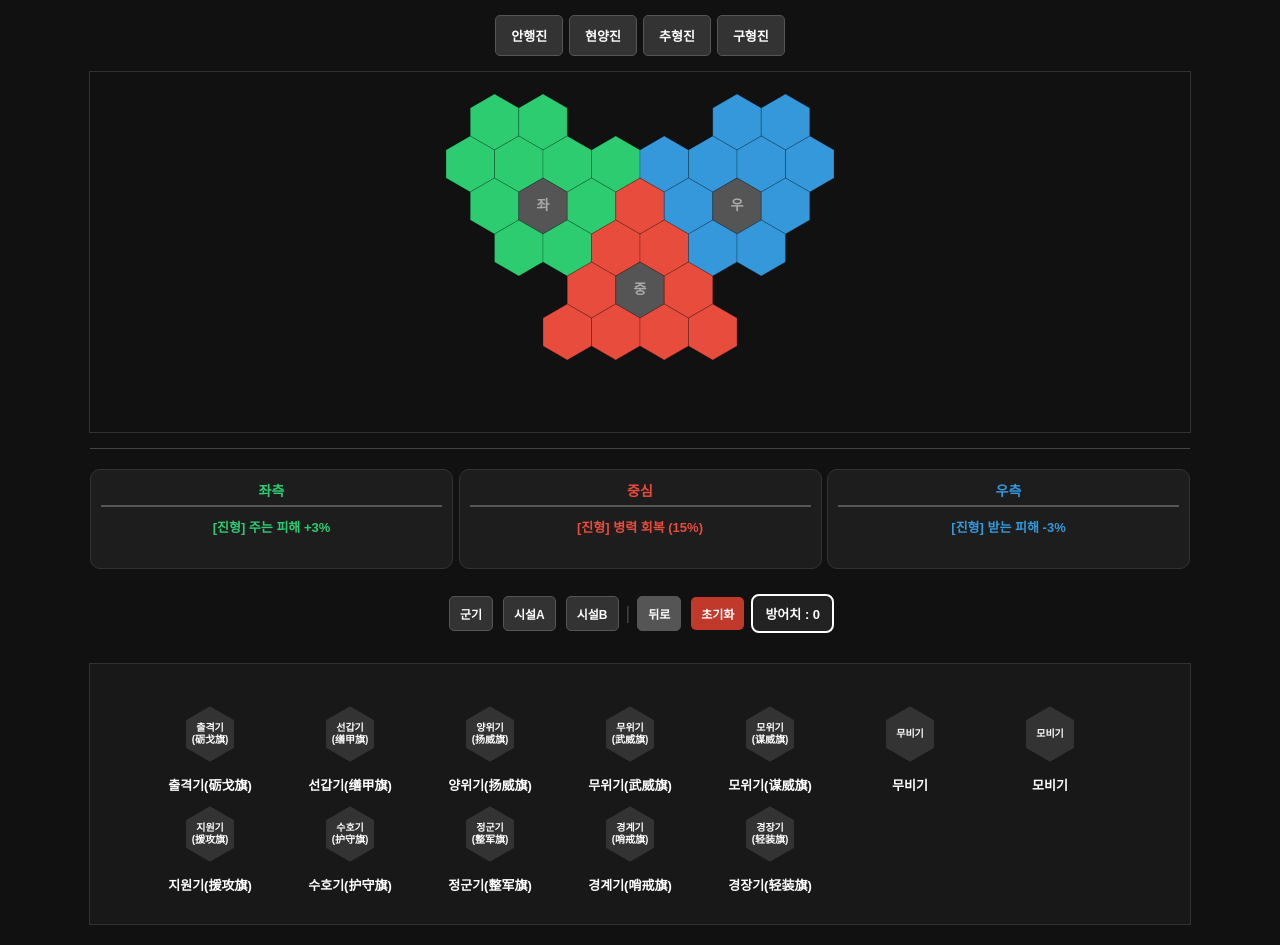
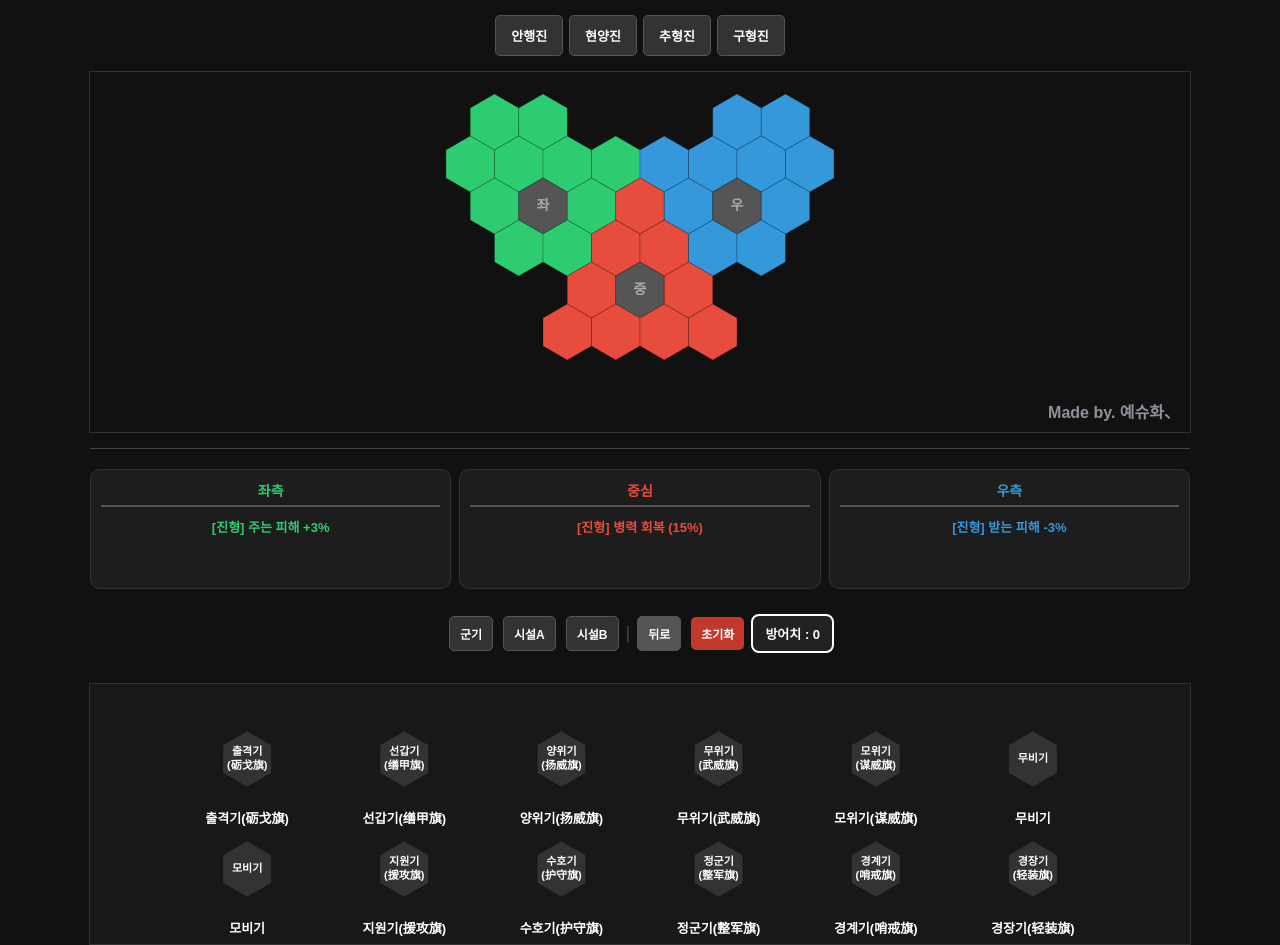
Before and after one commit to Shuhua0/ShuHuaS23, a plain HTML site: page index.html in a window 1280 px wide. Drawn offline with Linux system fonts and the light colour scheme.

Commit message:
Add files via upload

```diff
--- a/index.html
+++ b/index.html
@@ -29,15 +29,23 @@
   .effects {
     width: 98%; max-width: 1100px; display:flex; flex-direction: row;
     justify-content: space-between; margin:15px 0; border-top:1px solid #444; padding-top:20px;
-    gap: 5px;
+    gap: 8px;
   }
   .effect {
-    width: 33%; text-align:left; background: rgba(255,255,255,0.05);
+    width: 33.3%; text-align:left; background: rgba(255,255,255,0.05);
     padding: 10px; border-radius: 10px; box-sizing: border-box; border: 1px solid #333;
-    min-height: 100px;
+    min-height: 120px;
   }
+
+  /* 모바일 전용: 노트(효과창) 크기 확대 */
+  @media (max-width: 768px) {
+    .effect { min-height: 180px; padding: 12px; }
+    .effect .title { font-size: 16px !important; }
+    .opt-name { font-size: 14px !important; }
+    .opt-desc { font-size: 13px !important; }
+  }
+
   .effect .title { font-size:14px; color:#fff; margin-bottom:10px; font-weight:bold; text-align:center; border-bottom: 2px solid #555; padding-bottom: 5px; }
-
   .formation-base { font-size: 13px; font-weight: bold; margin-bottom: 8px; text-align: center; }
   .opt-item { margin-top:8px; line-height:1.4; border-left: 3px solid #666; padding-left: 8px; background: rgba(0,0,0,0.2); padding: 5px; border-radius: 0 5px 5px 0; }
   .opt-name { font-weight: bold; font-size: 12px; color: #fff; display: block; }
@@ -88,7 +96,7 @@
 <canvas id="palette" width="1100" height="260"></canvas>
 
 <script>
-// --- [데이터 및 초기화] ---
+// --- [데이터 및 구성] ---
 const itemImages = {
   "목책(栅栏)": "https://i.imgur.com/nVMAJ2m.png", "치차(辎车)": "https://i.imgur.com/afcSPeq.png", "울타리(拒马)": "https://i.imgur.com/YcOXVbc.png",
   "깃발 수레(旌轩)": "https://i.imgur.com/JyTTiw9.png", "의장(医帐)": "https://i.imgur.com/4lBRS9S.png", "호교(辘桥)": "https://i.imgur.com/hFnnrv4.png",
@@ -97,7 +105,7 @@ const itemImages = {
   "대항영(御敌营)": "https://i.imgur.com/elTTSPe.png", "연영(连营)": "https://i.imgur.com/eawBuwS.png", "사다리차(搭天车)": "https://i.imgur.com/IMHQI2u.png",
   "충차(冲车)": "https://i.imgur.com/HE7GYNM.png", "검문소(门岗)": "https://i.imgur.com/NVJvfMC.png", "벽력차(霹雳车)": "https://i.imgur.com/04eZJwo.png",
   "장군 막사(虎帐)": "https://i.imgur.com/tvh1gqs.png", "말뚝(暗桩)": "https://i.imgur.com/gpcqzQy.png", "쇠사슬(铁索)": "https://i.imgur.com/RubufVY.png",
-  "선등영(先登营)": "https://i.imgur.com/LiDfbfG.png", "초소(哨岗)": "https://i.imgur.com/XkPOhd0.png", "호분영(虎贪营)": "https://i.imgur.com/um5SUWc.png"
+  "선등영(先登营)": "https://i.imgur.com/LiDfbfG.png", "초소(哨岗)": "https://i.imgur.com/XkPOhd0.png", "호분영(虎탐영)": "https://i.imgur.com/um5SUWc.png"
 };
 
 const loadedImages = {};
@@ -114,7 +122,7 @@ var currentBoard = "안행진", currentCategory = "군기", placedItems = [], dr
 var itemOptions = {
   "출격기(砺戈旗)": "병종 S, 주는 피해 +3% 받는 피해 +3%", "선갑기(缮甲旗)": "병종 S, 주는 피해 -3% 받는 피해 -3%", "양위기(扬威旗)": "성씨 장수 존재 시 첫 턴 감면 -15%, 매턴 5% 감소", "무위기(武威旗)": "주는 피해 +5%, 무력 +18", "모위기(谋威旗)": "주는 피해 +5%, 지력 +15", "무비기": "받는 피해 -4%, 통솔 +30", "모비기": "받는 피해 -4%, 지력 +15", "지원기(援攻旗)": "주는 피해 -5%, 동료가 주는 피해 +6%", "수호기(护守旗)": "주는 피해 -5%, 동료가 받는 피해 -5%", "정군기(整军旗)": "전투 후 자신의 부상병 65% 회복", "경계기(哨戒旗)": "통솔 +40, 회심/계책 피해 30% 감소", "경장기(轻装旗)": "통솔 +40, 지속 상태 피해 30% 감소",
   "목책(栅栏)": "우군 중 최고 병력 장수가 피해 20% 분담", "치차(辎车)": "자신 무기 피해 1회, 우군 병력 회복", "울타리(拒马)": "피해 받을 때마다 적군 피해(턴당 2회)", "깃발 수레(旌轩)": "피해 받을 때마다 주장 속성 증가", "전고(战鼓)": "액티브 실패 시 재발동 시도", "목수(木兽)": "적 치료 금지 또는 연소 부여", "파장탑(破障塔)": "디버프 2회 부여 시 방어 획득", "인화차(引火车)": "지속 피해 +6%, 필중 획득", "대항영(御敌营)": "초과 치료량 기반 적군 피해", "연영(连营)": "치료 후 감면 및 피해 증가", "목우유마(木牛流马)": "홀수 턴 아군 2명 치료", "경차(轻车)": "(소폭 버프) 누적 치료량 기반 적군 피해", "사다리차(搭天车)": "6,7턴 회심/계책 대폭 강화", "충차(冲车)": "턴당 회심/계책 확률 누적", "검문소(门岗)": "회심/계책 시 아군 치료", "벽력차(霹雳车)": "짝수 턴 적군 피해 및 피해율 증가", "의장(医帐)": "3,6턴 회복 및 35% 정화", "호교(辘桥)": "전법 발동 시 속성 중첩 증가",
-  "장군 막사(虎帐)": "모든 속성 +5", "말뚝(暗桩)": "짝수 턴 받는 피해 -5%", "쇠사슬(铁索)": "통솔 +20, 피해 40% 전이", "선등영(先登营)": "속도 +15, 주는 피해 +2%", "초소(哨岗)": "큰 피해 받을 때마다 감면 중첩", "호분영(虎탐영)": "3,6턴 단일 적군 피해"
+  "장군 막사(虎帐)": "모든 속성 +5", "말뚝(暗桩)": "짝수 턴 받는 피해 -5%", "쇠사슬(铁索)": "통솔 +20, 피해 40% 전이", "선등영(先등영)": "속도 +15, 주는 피해 +2%", "초소(哨岗)": "큰 피해 받을 때마다 감면 중첩", "호분영(虎탐영)": "3,6턴 단일 적군 피해"
 };
 
 var formationEffects = { "안행진":["주는 피해 +3%","병력 회복 (15%)","받는 피해 -3%"], "현양진":["전법 확률 +2%","전법 피해 +3%","제어 대상 피해 +4%"], "추형진":["치료 효과 +3%","받는 피해 -3%","받는 치료 +4%"], "구형진":["피해량 조절 -4%","회심 피해 +4%","의병 획득"] };
@@ -135,7 +143,7 @@ var boardSpecificA = {
 var categoryItems = {
   "군기":["출격기(砺戈旗)","선갑기(缮甲旗)","양위기(扬威旗)","무위기(武威旗)","모위기(谋威旗)","무비기","모비기","지원기(援攻旗)","수호기(护守旗)","정군기(整军旗)","경계기(哨戒旗)","경장기(轻装旗)"].map(n => ({name:n,type:"1",cat:"군기"})),
   "시설A":[],
-  "시설B":[{name:"장군 막사(虎帐)",type:"2-1",cat:"시설B"},{name:"말뚝(暗桩)",type:"2-2",cat:"시설B"},{name:"쇠사슬(铁索)",type:"2-3",cat:"시설B"},{name:"선등영(先登营)",type:"2-2",cat:"시설B"},{name:"초소(哨岗)",type:"2-3",cat:"시설B"},{name:"호분영(虎贪营)",type:"2-1",cat:"시설B"}]
+  "시설B":[{name:"장군 막사(虎帐)",type:"2-1",cat:"시설B"},{name:"말뚝(暗桩)",type:"2-2",cat:"시설B"},{name:"쇠사슬(铁索)",type:"2-3",cat:"시설B"},{name:"선등영(先登营)",type:"2-2",cat:"시설B"},{name:"초소(哨岗)",type:"2-3",cat:"시설B"},{name:"호분영(虎탐영)",type:"2-1",cat:"시설B"}]
 };
 
 // --- [보조 함수] ---
@@ -178,7 +186,10 @@ function drawShape(ctx, x, y, type, fill, isPalette, itemName, cells) {
       paletteCells.forEach(p => drawHex(ctx, p.x, p.y, HEX_SIZE, fill));
       let cX = paletteCells.reduce((a,b)=>a+b.x,0)/paletteCells.length;
       let cY = paletteCells.reduce((a,b)=>a+b.y,0)/paletteCells.length;
-      if (type === "1") { drawTwoLineText(ctx, itemName, cX, cY, 10); return; }
+
+      let nameSize = (window.innerWidth <= 768) ? 14 : 11;
+      if (type === "1") { drawTwoLineText(ctx, itemName, cX, cY, nameSize); return; }
+
       const img = loadedImages[itemName];
       if (img) {
           if(type === "3-2") cY -= 15; if(type === "3-3") cY += 10;
@@ -213,11 +224,14 @@ function drawShape(ctx, x, y, type, fill, isPalette, itemName, cells) {
   }
 }
 
+// --- [메인 렌더링 수정: 워터마크 추가] ---
 function renderBoard() {
   if(!bctx) return;
   bctx.clearRect(0, 0, 1100, 360);
   var board = boards[currentBoard], defenseScore = 0;
   var dragCells = (draggingItem && draggingItem.snap) ? getTargetCells(draggingItem.snap.r, draggingItem.snap.c, draggingItem.type) : [];
+
+  // 1. 타일 그리기
   for (var r = 0; r < board.length; r++) {
     var row = board[r], ox = (1100 - row.length * HEX_W) / 2;
     for (var c = 0; c < row.length; c++) {
@@ -236,11 +250,25 @@ function renderBoard() {
       }
     }
   }
+
+  // 2. 배치된 아이템 그리기
   placedItems.forEach(it => {
     let details = getItemDetails(it.name);
     if(details) drawShape(bctx, 0, 0, details.type, "rgba(0,0,0,0)", false, it.name, it.cells);
   });
+
+  // 3. 드래깅 아이템 그리기
   if (draggingItem && draggingItem.snap) drawShape(bctx, 0, 0, draggingItem.type, "rgba(0,0,0,0)", false, draggingItem.name, dragCells);
+
+  // 4. 워터마크 추가 (Canvas 우측 하단)
+  bctx.fillStyle = "#e6e6fa";
+  bctx.font = "bold 16px sans-serif"; // 폰트 크기 확대
+  bctx.textAlign = "right";
+  bctx.textBaseline = "bottom";
+  bctx.globalAlpha = 0.6; // 살짝 투명하게
+  bctx.fillText("Made by. 예슈화、", 1090, 350);
+  bctx.globalAlpha = 1.0;
+
   document.getElementById("defense-score").innerText = "방어치 : " + defenseScore;
 }
 
@@ -248,13 +276,19 @@ function renderPalette() {
   if(!pctx) return;
   pctx.clearRect(0, 0, 1100, 260);
   var items = currentCategory === "시설A" ? commonA.concat(boardSpecificA[currentBoard]) : categoryItems[currentCategory];
-  var baseHeight = (currentCategory === "군기") ? 70 : 100;
+  var baseHeight = (currentCategory === "군기") ? 75 : 100;
+
+  const itemsPerRow = 6;
+  const spacing = 1100 / (itemsPerRow + 1);
+
   items.forEach((it, i) => {
-    var x = 120 + (i % 7) * 140;
-    var y = baseHeight + Math.floor(i / 7) * 100;
+    var x = spacing + (i % itemsPerRow) * spacing;
+    var y = baseHeight + Math.floor(i / itemsPerRow) * 110;
     drawShape(pctx, x, y, it.type, "#333", true, it.name);
-    pctx.fillStyle = "#fff"; pctx.font = "bold 13px sans-serif"; pctx.textAlign = "center";
-    pctx.fillText(it.name, x, y + 52);
+
+    let fontSize = (window.innerWidth <= 768) ? 15 : 13;
+    pctx.fillStyle = "#fff"; pctx.font = `bold ${fontSize}px sans-serif`; pctx.textAlign = "center";
+    pctx.fillText(it.name, x, y + 60);
     it.px = x; it.py = y;
   });
 }
@@ -310,7 +344,7 @@ function getItemDetails(name) {
     return categoryItems["군기"].concat(categoryItems["시설B"], commonA, boardSpecificA[currentBoard]).find(i => i.name === name);
 }
 
-// --- [이벤트 리스너 핵심 수정] ---
+// --- [이벤트 리스너 및 실행] ---
 window.onload = function() {
   boardCanvas = document.getElementById("board"); bctx = boardCanvas.getContext("2d");
   paletteCanvas = document.getElementById("palette"); pctx = paletteCanvas.getContext("2d");
@@ -320,7 +354,7 @@ window.onload = function() {
     if (isPalette) {
       var items = currentCategory === "시설A" ? commonA.concat(boardSpecificA[currentBoard]) : categoryItems[currentCategory];
       for (var i = 0; i < items.length; i++) {
-        if (Math.sqrt((items[i].px - pos.x)**2 + (items[i].py - pos.y)**2) < 50) {
+        if (Math.sqrt((items[i].px - pos.x)**2 + (items[i].py - pos.y)**2) < 60) {
           draggingItem = JSON.parse(JSON.stringify(items[i])); isMovingFromBoard = false; break;
         }
       }
@@ -369,34 +403,16 @@ window.onload = function() {
     draggingItem = null; isMovingFromBoard = false; renderBoard(); renderEffects();
   };
 
-  // 사파리 특화 터치 이벤트 연결
   const opt = { passive: false };
-
   boardCanvas.addEventListener('mousedown', (e) => startDrag(e, false));
   paletteCanvas.addEventListener('mousedown', (e) => startDrag(e, true));
   window.addEventListener('mousemove', moveDrag);
   window.addEventListener('mouseup', endDrag);
 
-  boardCanvas.addEventListener('touchstart', (e) => {
-    startDrag(e, false);
-    if(draggingItem) e.preventDefault();
-  }, opt);
-
-  paletteCanvas.addEventListener('touchstart', (e) => {
-    startDrag(e, true);
-    if(draggingItem) e.preventDefault();
-  }, opt);
-
-  window.addEventListener('touchmove', (e) => {
-    if(draggingItem) {
-      e.preventDefault();
-      moveDrag(e);
-    }
-  }, opt);
-
-  window.addEventListener('touchend', (e) => {
-    if(draggingItem) endDrag();
-  }, opt);
+  boardCanvas.addEventListener('touchstart', (e) => { startDrag(e, false); if(draggingItem) e.preventDefault(); }, opt);
+  paletteCanvas.addEventListener('touchstart', (e) => { startDrag(e, true); if(draggingItem) e.preventDefault(); }, opt);
+  window.addEventListener('touchmove', (e) => { if(draggingItem) { e.preventDefault(); moveDrag(e); } }, opt);
+  window.addEventListener('touchend', (e) => { if(draggingItem) endDrag(); }, opt);
 
   setBoard('안행진');
 };
```
